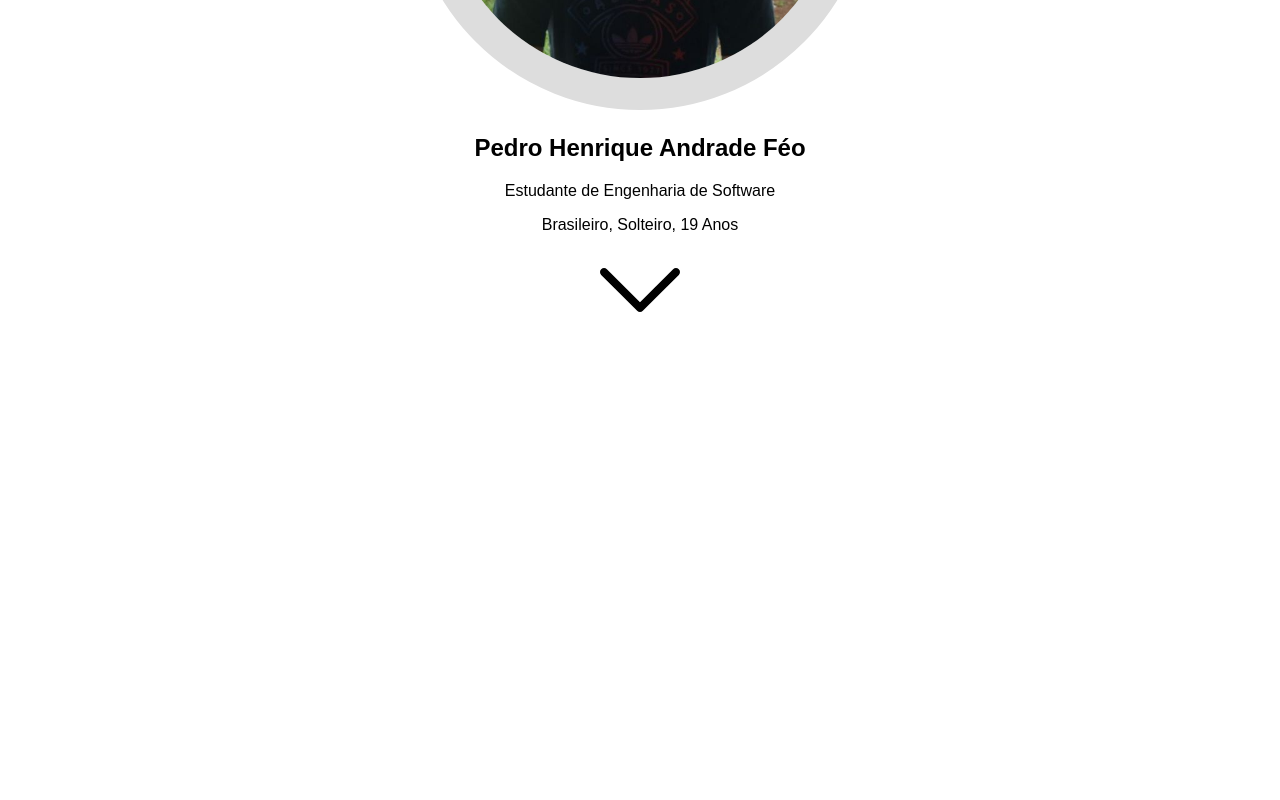
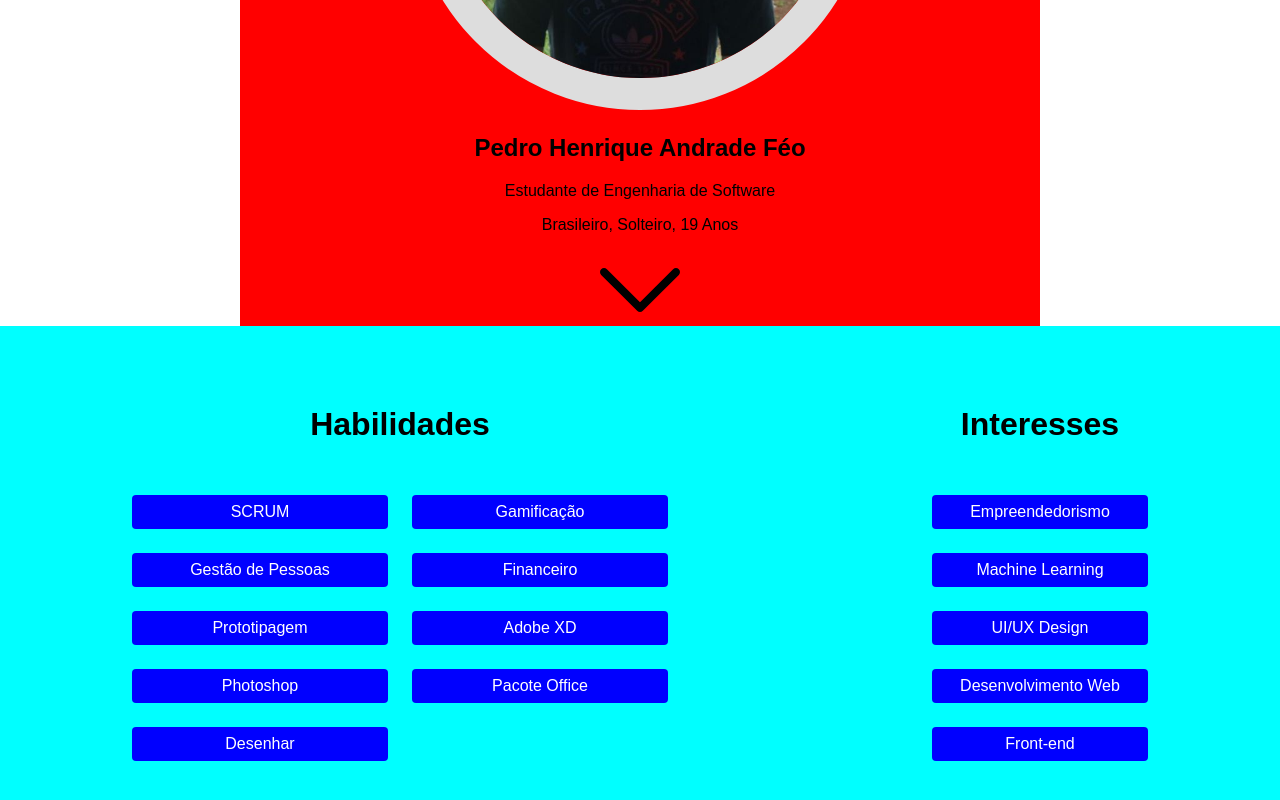
Before and after one commit to Phe0/React, a React (Create React App) app in the folder curriculum/: page / in a window 1280 px wide. Shown: the part 474-1274 px from the top of the page. Before the commit the page ends 808 px from the top, so only its background shows below. Built offline with nearby package versions, Linux system fonts and the light colour scheme.

Commit message:
Arranging Habilidades and Interess css files

```diff
--- a/curriculum/src/App.js
+++ b/curriculum/src/App.js
@@ -1,12 +1,15 @@
 import React, { Component } from 'react';
 import './stylesheet/App.css';
 import Presentation from './Components/Presentation';
+import HabilidadesInteresses from './Components/HabilidadesInteresses';
+
 
 class App extends Component {
   render() {
     return (
       <div className="App">
         <Presentation/>
+        <HabilidadesInteresses/>
       </div>
     );
   }
--- /dev/null
+++ b/curriculum/src/Components/Habilidades.js
@@ -0,0 +1,54 @@
+import React, { Component } from 'react';
+import Tag from './Tag';
+import '../stylesheet/TagsArea.css';
+
+
+class Habilidades extends Component {
+
+  render() {
+    var habilidades = [
+        {
+              title: 'SCRUM'
+        },
+        {
+            title: 'Gamificação'
+        },
+        {
+            title: 'Gestão de Pessoas'
+        },
+        {
+            title: 'Financeiro'
+        },
+        {
+            title: 'Prototipagem'
+        },
+        {
+            title: 'Adobe XD'
+        },
+        {
+            title: 'Photoshop'
+        },
+        {
+            title: 'Pacote Office'
+        },
+        {
+            title: 'Desenhar'
+        }
+      ];
+
+      return(
+          <div className="TagsArea">
+            <h1 className="AreaName">Habilidades</h1>
+            <div className="Tags">
+                {habilidades.map((i) => {
+                    return(
+                        <Tag title={i.title}/>
+                    );
+                })}
+            </div>
+          </div>
+      );
+    }
+}
+
+export default Habilidades;
--- /dev/null
+++ b/curriculum/src/Components/HabilidadesInteresses.js
@@ -0,0 +1,18 @@
+import React, { Component } from 'react';
+import Habilidades from './Habilidades';
+import Interesses from './Interesses';
+import '../stylesheet/HabilidadesInteresses.css';
+
+
+class HabilidadesInteresses extends Component {
+  render() {
+    return (
+      <div className="HabilidadesInteresses">
+        <Habilidades/>
+        <Interesses/>
+      </div>
+    );
+  }
+}
+
+export default HabilidadesInteresses;
--- /dev/null
+++ b/curriculum/src/Components/Interesses.js
@@ -0,0 +1,42 @@
+import React, { Component } from 'react';
+import Tag from './Tag';
+import '../stylesheet/TagsArea.css';
+
+
+class Interesses extends Component {
+
+  render() {
+    var interesses = [
+        {
+            title: 'Empreendedorismo'
+        },
+        {
+            title: 'Machine Learning'
+        },
+        {
+            title: 'UI/UX Design'
+        },
+        {
+            title: 'Desenvolvimento Web'
+        },
+        {
+            title: 'Front-end'
+        }
+      ];
+
+      return(
+          <div className="TagsArea" id="Interesses">
+            <h1 className="AreaName">Interesses</h1>
+            <div className="Tags">
+                {interesses.map((i) => {
+                    return(
+                        <Tag title={i.title}/>
+                    );
+                })}
+            </div>
+          </div>
+      );
+    }
+}
+
+export default Interesses;
--- /dev/null
+++ b/curriculum/src/Components/Tag.js
@@ -0,0 +1,17 @@
+import React, { Component } from 'react';
+import '../stylesheet/Tag.css';
+
+
+class Tag extends Component {
+  render() {
+    return (
+      <div className="Tag">
+        <p className="TagName">
+          {this.props.title}
+        </p>
+      </div>
+    );
+  }
+}
+
+export default Tag;
--- /dev/null
+++ b/curriculum/src/stylesheet/HabilidadesInteresses.css
@@ -0,0 +1,5 @@
+.HabilidadesInteresses {
+    display: flex;
+    align-content: center;
+    background-color: aqua;
+}
--- a/curriculum/src/stylesheet/Presentation.css
+++ b/curriculum/src/stylesheet/Presentation.css
@@ -3,6 +3,7 @@
     text-align: center;
     margin: auto;
     height: 100vh;
+    background-color: red;
 }
 
 .foto {
--- /dev/null
+++ b/curriculum/src/stylesheet/Tag.css
@@ -0,0 +1,13 @@
+.Tag {
+    width: 30vh;
+    padding: 1vh;
+    text-align: center;
+    border-radius: 0.5vh;
+    background-color: blue;
+    margin: 1.5vh;
+}
+
+.TagName {
+    margin: 0;
+    color: white;
+}
--- /dev/null
+++ b/curriculum/src/stylesheet/TagsArea.css
@@ -0,0 +1,21 @@
+.Tags {
+    display: flex;
+    flex-wrap: wrap;
+    justify-content: flex-start;
+}
+
+.TagsArea {
+    width: 70vh;
+    margin: auto;
+    margin-bottom: 10vh;
+    text-align: center;
+}
+
+.AreaName {
+    margin-top: 10vh;
+    margin-bottom: 5vh;
+}
+
+#Interesses {
+    width: 30vh;
+}
```
